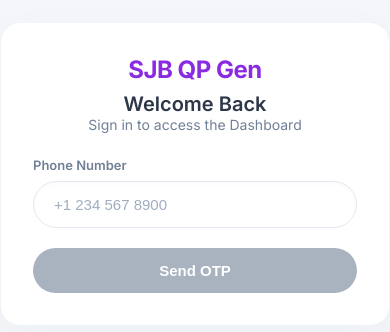
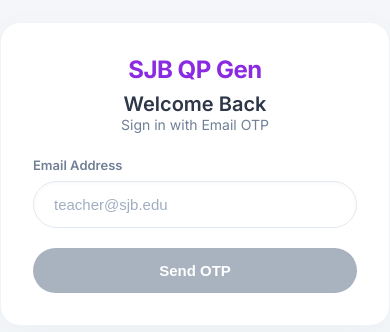
Before and after one commit to sgr-6/QP-gen, a Next.js app in the folder frontend/: page /login in a window 390 px wide. Shown: the part 236-568 px from the top of the page. Built offline with nearby package versions, Linux system fonts and the light colour scheme; no server answers.

Commit message:
Migrate from Firebase Phone Auth to EmailJS OTP

```diff
--- a/frontend/package.json
+++ b/frontend/package.json
@@ -9,9 +9,9 @@
     "lint": "eslint"
   },
   "dependencies": {
+    "@emailjs/browser": "^4.4.1",
     "axios": "^1.16.1",
     "clsx": "^2.1.1",
-    "firebase": "^12.14.0",
     "framer-motion": "^12.40.0",
     "html2pdf.js": "^0.14.0",
     "lucide-react": "^1.16.0",
--- a/frontend/src/app/login/page.tsx
+++ b/frontend/src/app/login/page.tsx
@@ -1,20 +1,19 @@
 "use client";
 
 import React, { useState, useEffect } from "react";
-import { RecaptchaVerifier, signInWithPhoneNumber, ConfirmationResult } from "firebase/auth";
-import { auth } from "@/lib/firebase";
 import { useRouter } from "next/navigation";
 import { useAuth } from "@/context/AuthContext";
+import emailjs from '@emailjs/browser';
 
 export default function LoginPage() {
-  const [phoneNumber, setPhoneNumber] = useState("");
-  const [otp, setOtp] = useState("");
-  const [step, setStep] = useState<"phone" | "otp">("phone");
+  const [email, setEmail] = useState("");
+  const [enteredOtp, setEnteredOtp] = useState("");
+  const [generatedOtp, setGeneratedOtp] = useState("");
+  const [step, setStep] = useState<"email" | "otp">("email");
   const [loading, setLoading] = useState(false);
   const [error, setError] = useState("");
-  const [confirmationResult, setConfirmationResult] = useState<ConfirmationResult | null>(null);
 
-  const { currentUser } = useAuth();
+  const { currentUser, login } = useAuth();
   const router = useRouter();
 
   useEffect(() => {
@@ -23,39 +22,31 @@ export default function LoginPage() {
     }
   }, [currentUser, router]);
 
-  const setupRecaptcha = () => {
-    if (!window.recaptchaVerifier) {
-      window.recaptchaVerifier = new RecaptchaVerifier(auth, "recaptcha-container", {
-        size: "invisible",
-        callback: (response: any) => {
-          // reCAPTCHA solved, allow signInWithPhoneNumber.
-        },
-      });
-    }
-  };
-
   const handleSendOtp = async (e: React.FormEvent) => {
     e.preventDefault();
-    if (!phoneNumber) return;
+    if (!email) return;
     setLoading(true);
     setError("");
 
+    // Generate 6-digit OTP
+    const newOtp = Math.floor(100000 + Math.random() * 900000).toString();
+    setGeneratedOtp(newOtp);
+
     try {
-      setupRecaptcha();
-      const appVerifier = window.recaptchaVerifier;
-      const formattedPhone = phoneNumber.startsWith("+") ? phoneNumber : `+${phoneNumber}`;
+      await emailjs.send(
+        "service_82yko7d",    // SERVICE_ID
+        "template_ubn0hyg",   // TEMPLATE_ID
+        {
+          otp: newOtp,
+          to_email: email,
+        },
+        "Udo2BF2lwjLpzDA2o"   // PUBLIC_KEY
+      );
 
-      const confirmation = await signInWithPhoneNumber(auth, formattedPhone, appVerifier);
-      setConfirmationResult(confirmation);
       setStep("otp");
     } catch (err: any) {
       console.error(err);
-      setError(err.message || "Failed to send OTP. Please check your phone number format (e.g. +1234567890).");
-      if (window.recaptchaVerifier) {
-        window.recaptchaVerifier.render().then((widgetId: any) => {
-          grecaptcha.reset(widgetId);
-        });
-      }
+      setError("Failed to send OTP via EmailJS. Check your template configuration.");
     } finally {
       setLoading(false);
     }
@@ -63,17 +54,15 @@ export default function LoginPage() {
 
   const handleVerifyOtp = async (e: React.FormEvent) => {
     e.preventDefault();
-    if (!otp || !confirmationResult) return;
+    if (!enteredOtp) return;
     setLoading(true);
     setError("");
 
-    try {
-      await confirmationResult.confirm(otp);
-      router.push("/");
-    } catch (err: any) {
-      console.error(err);
+    // Verify OTP
+    if (enteredOtp === generatedOtp) {
+      login(email);
+    } else {
       setError("Invalid OTP. Please try again.");
-    } finally {
       setLoading(false);
     }
   };
@@ -84,65 +73,56 @@ export default function LoginPage() {
         <div className="text-center" style={{ marginBottom: "24px" }}>
           <div className="sidebar-logo" style={{ padding: 0, marginBottom: "8px" }}>SJB QP Gen</div>
           <h2 style={{ fontSize: "20px", fontWeight: 600 }}>Welcome Back</h2>
-          <p style={{ color: "var(--text-muted)", fontSize: "14px" }}>Sign in to access the Dashboard</p>
+          <p style={{ color: "var(--text-muted)", fontSize: "14px" }}>Sign in with Email OTP</p>
         </div>
 
         {error && <div className="status-error text-center" style={{ marginBottom: "16px", padding: "8px", background: "#FFF5F5", borderRadius: "8px" }}>{error}</div>}
 
-        {step === "phone" ? (
+        {step === "email" ? (
           <form onSubmit={handleSendOtp}>
             <div className="input-group">
-              <label className="input-label">Phone Number</label>
+              <label className="input-label">Email Address</label>
               <input
-                type="tel"
-                value={phoneNumber}
-                onChange={(e) => setPhoneNumber(e.target.value)}
-                placeholder="+1 234 567 8900"
+                type="email"
+                value={email}
+                onChange={(e) => setEmail(e.target.value)}
+                placeholder="teacher@sjb.edu"
                 className="pill-input"
                 required
               />
             </div>
-            <button type="submit" className="btn-primary" disabled={loading || !phoneNumber}>
+            <button type="submit" className="btn-primary" disabled={loading || !email}>
               {loading ? "Sending..." : "Send OTP"}
             </button>
           </form>
         ) : (
           <form onSubmit={handleVerifyOtp}>
             <div className="input-group">
-              <label className="input-label">Enter OTP</label>
+              <label className="input-label">Enter 6-Digit OTP</label>
               <input
                 type="text"
-                value={otp}
-                onChange={(e) => setOtp(e.target.value)}
+                value={enteredOtp}
+                onChange={(e) => setEnteredOtp(e.target.value)}
                 placeholder="123456"
                 className="pill-input"
                 required
               />
             </div>
-            <button type="submit" className="btn-primary" disabled={loading || !otp}>
+            <button type="submit" className="btn-primary" disabled={loading || !enteredOtp}>
               {loading ? "Verifying..." : "Verify & Sign In"}
             </button>
             <div className="text-center" style={{ marginTop: "16px" }}>
               <button
                 type="button"
-                onClick={() => { setStep("phone"); setOtp(""); }}
+                onClick={() => { setStep("email"); setEnteredOtp(""); }}
                 style={{ background: "none", border: "none", color: "var(--primary-purple)", cursor: "pointer", fontSize: "14px", fontWeight: 500 }}
               >
-                Change Phone Number
+                Change Email Address
               </button>
             </div>
           </form>
         )}
-
-        <div id="recaptcha-container"></div>
       </div>
     </div>
   );
 }
-
-// Add recaptchaVerifier to window object for TypeScript
-declare global {
-  interface Window {
-    recaptchaVerifier: any;
-  }
-}
--- a/frontend/src/context/AuthContext.tsx
+++ b/frontend/src/context/AuthContext.tsx
@@ -1,36 +1,52 @@
 "use client";
 
 import React, { createContext, useContext, useEffect, useState } from "react";
-import { onAuthStateChanged, User } from "firebase/auth";
-import { auth } from "@/lib/firebase";
+import { useRouter } from "next/navigation";
 
 interface AuthContextType {
-  currentUser: User | null;
+  currentUser: string | null;
   loading: boolean;
+  login: (email: string) => void;
+  logout: () => void;
 }
 
 const AuthContext = createContext<AuthContextType>({
   currentUser: null,
   loading: true,
+  login: () => {},
+  logout: () => {},
 });
 
 export const useAuth = () => useContext(AuthContext);
 
 export const AuthProvider = ({ children }: { children: React.ReactNode }) => {
-  const [currentUser, setCurrentUser] = useState<User | null>(null);
+  const [currentUser, setCurrentUser] = useState<string | null>(null);
   const [loading, setLoading] = useState(true);
+  const router = useRouter();
 
   useEffect(() => {
-    const unsubscribe = onAuthStateChanged(auth, (user) => {
-      setCurrentUser(user);
-      setLoading(false);
-    });
-
-    return unsubscribe;
+    // Check local storage on initial load
+    const storedUser = localStorage.getItem("qpgen_user");
+    if (storedUser) {
+      setCurrentUser(storedUser);
+    }
+    setLoading(false);
   }, []);
 
+  const login = (email: string) => {
+    localStorage.setItem("qpgen_user", email);
+    setCurrentUser(email);
+    router.push("/");
+  };
+
+  const logout = () => {
+    localStorage.removeItem("qpgen_user");
+    setCurrentUser(null);
+    router.push("/login");
+  };
+
   return (
-    <AuthContext.Provider value={{ currentUser, loading }}>
+    <AuthContext.Provider value={{ currentUser, loading, login, logout }}>
       {children}
     </AuthContext.Provider>
   );
--- a/frontend/src/lib/firebase.ts
+++ /dev/null
@@ -1,19 +0,0 @@
-import { initializeApp, getApps, getApp } from "firebase/app";
-import { getAuth } from "firebase/auth";
-
-const firebaseConfig = {
-  apiKey: "AIzaSyACofVweF8kax7kBFgaQesrEkoAzXF1X2I",
-  authDomain: "sjb-qpgen.firebaseapp.com",
-  databaseURL: "https://sjb-qpgen-default-rtdb.firebaseio.com",
-  projectId: "sjb-qpgen",
-  storageBucket: "sjb-qpgen.firebasestorage.app",
-  messagingSenderId: "359981150908",
-  appId: "1:359981150908:web:c37001c465e739b85c16b9",
-  measurementId: "G-1Z8BRKFB7J"
-};
-
-// Initialize Firebase only once
-const app = !getApps().length ? initializeApp(firebaseConfig) : getApp();
-const auth = getAuth(app);
-
-export { app, auth };
```
Also changed, not shown: frontend/src/app/page.tsx (+3 -4 lines), 1 other file (tests, documents, lock files or other folders).
